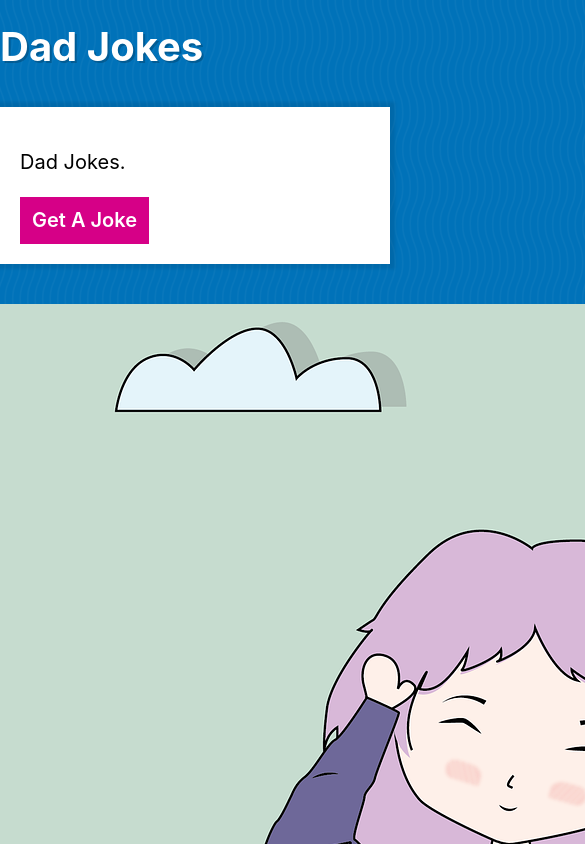
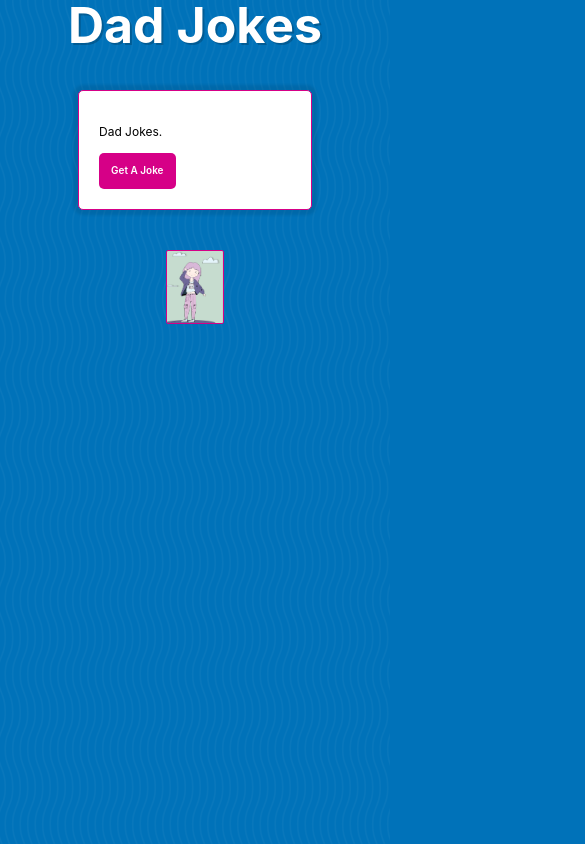
Before and after one commit to katsup07/Dad-Jokes, a plain HTML site: page index.html in a window 390 px wide. Shown: the top 844 px of the page, 585 px wide, since content can reach past the window. Drawn offline with Linux system fonts and the light colour scheme; no server answers.

Commit message:
Change background color, borders, add media queries

```diff
--- a/styles.css
+++ b/styles.css
@@ -231,6 +231,9 @@ th {
 .box,
 .wrapper {
     box-shadow: 0 0 3px 5px rgba(0, 0, 0, 0.08653);
+    border: 1px solid var(--pink);
+    border-radius: 0.5rem;
+    width: 60%;
 }
 
 a {
@@ -238,6 +241,14 @@ a {
     text-decoration-color: var(--yellow);
 }
 
+.girl-picture-container{
+  text-align: center;
+}
+.girl-picture{
+  width: 15%;
+  border-radius: 0.2rem;
+  border: 1px solid var(--pink);
+}
 
 a.button,
 button,
@@ -250,6 +261,14 @@ input[type="button"] {
     text-decoration: none;
     font-weight: 600;
     font-size: 2rem;
+    border-radius: 0.5rem;
+    cursor: pointer;
+}
+
+button:hover{
+  background-color: white;
+  color: var(--pink);
+  border: 2px solid var(--pink);
 }
 
 :focus {
@@ -284,6 +303,12 @@ h6 {
     text-shadow: var(--text-shadow);
 }
 
+h1{
+  font-size: 8rem;
+  text-align: center;
+  margin: 0;
+}
+
 .wrapper h1,
 .wrapper h2,
 .wrapper h3,
@@ -293,3 +318,16 @@ h6 {
     color: var(--black);
     text-shadow: none;
 }
+
+@media screen and (max-width: 1000px){
+  h1{
+    font-size: 5rem;
+  }
+  .wrapper{
+    font-size: 1.2rem;
+  }
+
+  button{
+    font-size: 1rem;
+  }
+}
```
